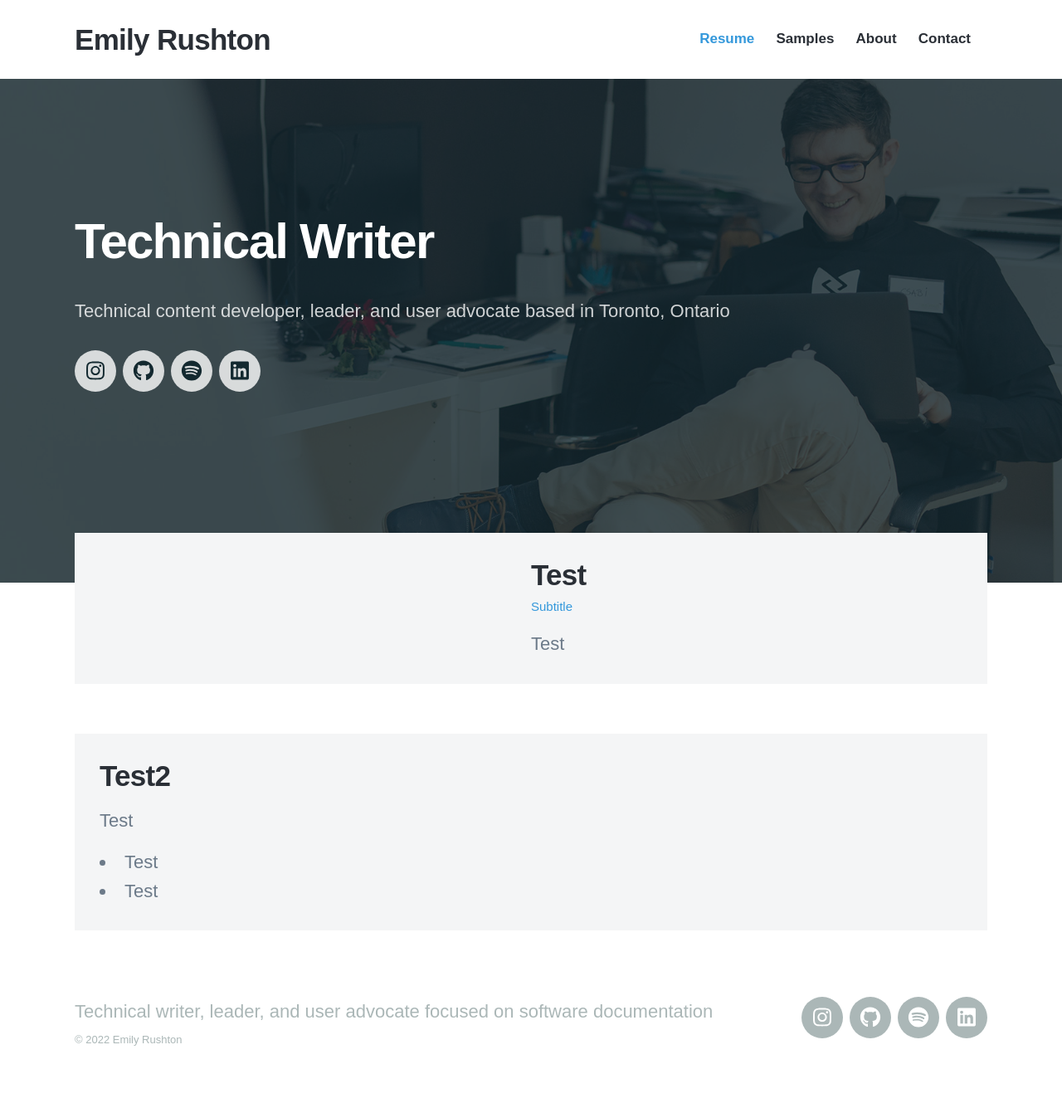
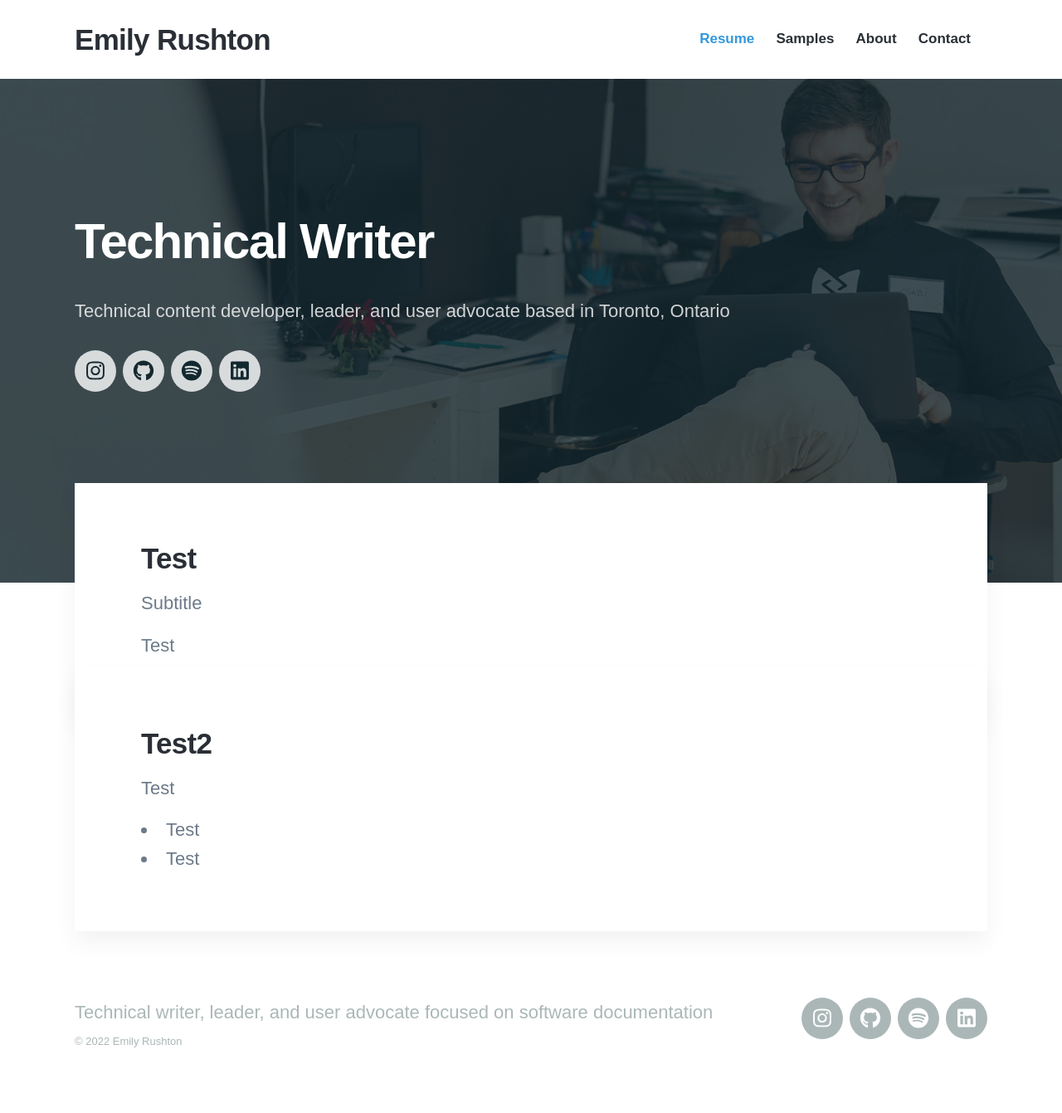
Before and after one commit to emilyrushton/emilyrushton.github.io, a Jekyll site: the page built from index.html, in a window 1280 px wide. Shown: the whole page at 83% size. Built offline with Jekyll 4.4.1, drawn with Linux system fonts in a browser that asks for light colours; nearby versions of some CDN libraries; some web fonts are replaced.

Commit message:
Update index.html

```diff
--- a/index.html
+++ b/index.html
@@ -24,17 +24,17 @@ featured_image: /images/demo/home.jpg
 
 <section class="listing">
 	<div class="wrap">
-			<article class="post">
-				<div class="post__content-wrap">
-					<h2 class="post__title">Test</h2>
-					<p class="post__subtitle">Subtitle</p>
-					<p class="post__description">Test</p>
+			<article class="single-post">
+				<div>
+					<h2>Test</h2>
+					<p>Subtitle</p>
+					<p>Test</p>
 				</div>
 			</article>
-			<article class="post">
-				<div class="post__content-wrap">
-					<h2 class="post__title">Test2</h2>
-					<p class="post__description">Test</p>
+			<article class="single-post">
+				<div>
+					<h2>Test2</h2>
+					<p>Test</p>
 					<ul>
 						<li>Test</li>
 						<li>Test</li>
```
